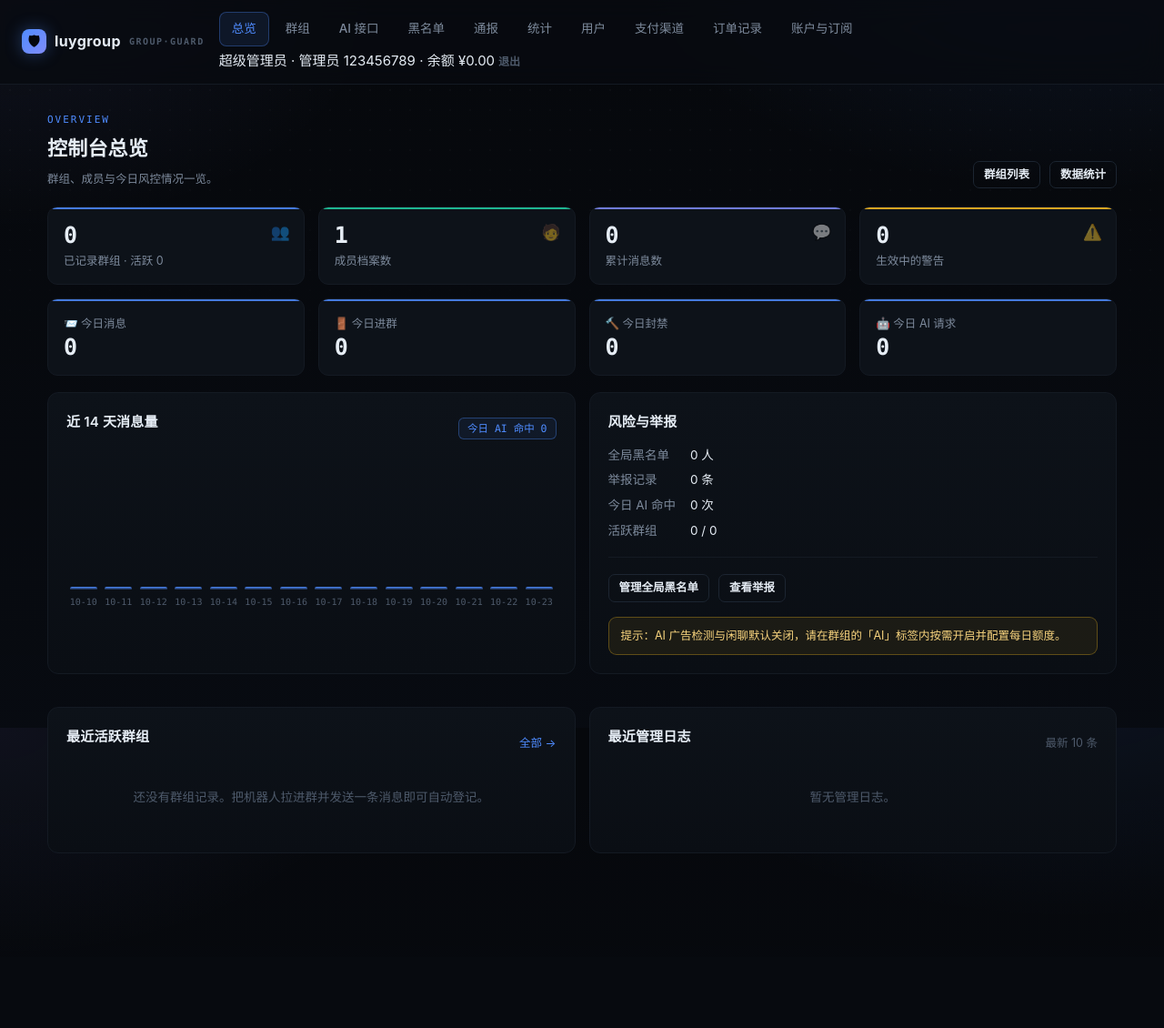
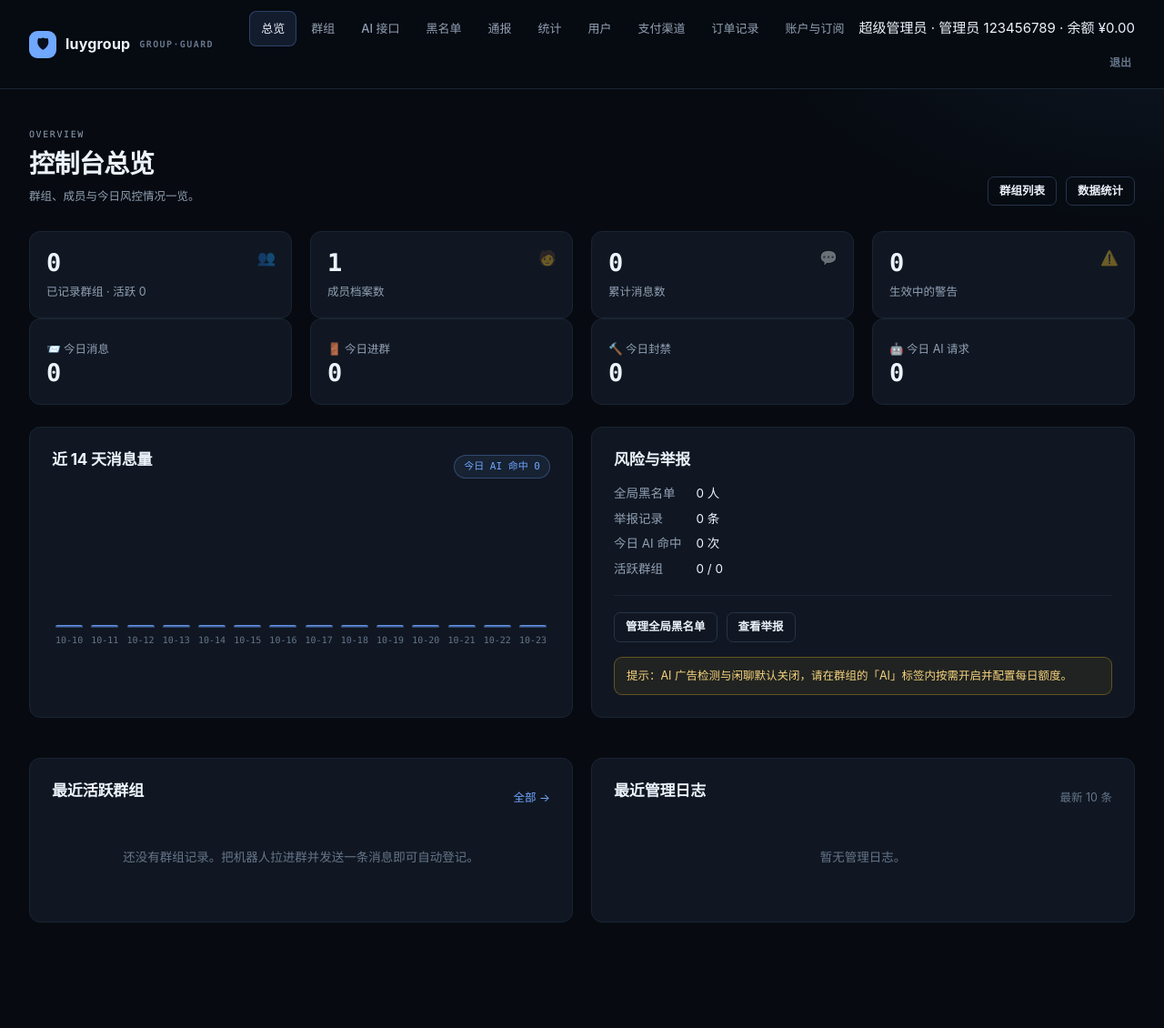
Before and after one commit to luolu1/luygroup, a FastAPI app: page / in a window 1280 px wide. Shown: the whole page at 91% size. Before the commit the page ends 938 px from the top, so only its background shows below. Run offline with FastAPI, Linux system fonts and the light colour scheme; the visitor is signed in with stand-in values (Sample User, id 1); data comes from the database, SQL or seed files in the repository; data that the repository does not hold is empty.

Commit message:
Unify console visual tokens and tighten layout rhythm

```diff
--- a/app/web/static/style.css
+++ b/app/web/static/style.css
@@ -1,20 +1,29 @@
 :root {
-  --bg: #06080c;
-  --bg-2: #0a0e14;
-  --panel: #0d1219;
-  --panel-2: #11161f;
-  --panel-3: #161c27;
-  --border: #1c2531;
-  --border-soft: #141a23;
-  --text: #e6edf5;
-  --muted: #7d8a9c;
-  --faint: #4e5a6b;
-  --accent: #4f8cff;
-  --accent-2: #22d3a6;
-  --accent-3: #818cf8;
-  --warn: #fbbf24;
-  --danger: #fb7185;
+  --bg: #070b11;
+  --bg-2: #0b1119;
+  --panel: #101722;
+  --panel-2: #151e2b;
+  --panel-3: #1b2635;
+  --border: #263449;
+  --border-soft: #1a2533;
+  --text: #edf3fb;
+  --muted: #91a0b4;
+  --faint: #65758a;
+  --accent: #70a7ff;
+  --accent-2: #37d6ad;
+  --accent-3: #9b9cfb;
+  --warn: #f6c65b;
+  --danger: #ff8295;
   --radius: 12px;
+  --radius-sm: 8px;
+  --content-max: 1280px;
+  --space-1: 4px;
+  --space-2: 8px;
+  --space-3: 12px;
+  --space-4: 16px;
+  --space-5: 20px;
+  --space-6: 24px;
+  --space-7: 32px;
   --mono: ui-monospace, "SF Mono", SFMono-Regular, "JetBrains Mono", Menlo, Consolas, monospace;
 }
 
@@ -23,12 +32,7 @@ html, body { min-height: 100%; }
 body {
   margin: 0;
   font-family: -apple-system, BlinkMacSystemFont, "Segoe UI", Roboto, "Helvetica Neue", Arial, "PingFang SC", "Microsoft YaHei", sans-serif;
-  background:
-    linear-gradient(transparent 0%, rgba(79, 140, 255, .02) 100%),
-    radial-gradient(900px 500px at 92% -8%, rgba(79, 140, 255, .09), transparent 55%),
-    radial-gradient(760px 460px at 0% 0%, rgba(129, 140, 248, .07), transparent 55%),
-    var(--bg);
-  background-attachment: fixed;
+  background: var(--bg);
   color: var(--text);
   line-height: 1.6;
   -webkit-font-smoothing: antialiased;
@@ -40,29 +44,31 @@ body::before {
   inset: 0;
   z-index: -1;
   pointer-events: none;
-  background-image: radial-gradient(rgba(255, 255, 255, .03) 1px, transparent 1px);
-  background-size: 22px 22px;
-  mask-image: linear-gradient(180deg, #000, transparent 70%);
+  background: radial-gradient(760px 420px at 100% 0%, rgba(112, 167, 255, .08), transparent 62%);
 }
-a { color: var(--accent); text-decoration: none; }
-a:hover { text-decoration: none; }
+::selection { background: rgba(112, 167, 255, .32); color: var(--text); }
+a { color: var(--accent); text-decoration: none; text-underline-offset: .2em; }
+a:hover { text-decoration: underline; }
+a:focus-visible, button:focus-visible, input:focus-visible, select:focus-visible, textarea:focus-visible {
+  outline: 2px solid var(--accent);
+  outline-offset: 2px;
+}
 code, .mono { font-family: var(--mono); }
 .muted { color: var(--muted); }
 .faint { color: var(--faint); }
 .small { font-size: 12.5px; }
 .nowrap { white-space: nowrap; }
-.break { word-break: break-all; }
+.break { word-break: break-word; overflow-wrap: anywhere; }
 
 /* ---------------------------------------------------------------- header */
 header.top {
   display: flex;
   align-items: center;
   justify-content: space-between;
-  gap: 16px;
-  padding: 13px 24px;
+  gap: 24px;
+  padding: 12px clamp(16px, 3vw, 32px);
   border-bottom: 1px solid var(--border-soft);
-  background: rgba(8, 11, 16, .78);
-  backdrop-filter: blur(14px) saturate(140%);
+  background: rgba(7, 11, 17, .94);
   position: sticky;
   top: 0;
   z-index: 30;
@@ -70,165 +76,121 @@ header.top {
 header.top .brand {
   display: flex;
   align-items: center;
-  gap: 9px;
+  gap: 10px;
   font-weight: 700;
   font-size: 16px;
-  letter-spacing: .4px;
+  letter-spacing: .2px;
   color: var(--text);
   white-space: nowrap;
 }
 header.top .brand .logo {
-  width: 27px;
-  height: 27px;
-  border-radius: 8px;
+  width: 30px;
+  height: 30px;
+  border-radius: 9px;
   display: grid;
   place-items: center;
-  background: linear-gradient(135deg, var(--accent), var(--accent-3));
-  color: #04070b;
+  background: var(--accent);
+  color: #08101d;
   font-size: 15px;
-  box-shadow: 0 0 18px rgba(79, 140, 255, .35);
 }
 header.top .brand .tag {
   font-family: var(--mono);
   font-size: 10px;
   color: var(--faint);
-  letter-spacing: 1.5px;
+  letter-spacing: 1.4px;
 }
-header.top nav { display: flex; gap: 4px; flex-wrap: wrap; align-items: center; }
+header.top nav { display: flex; gap: 3px; flex-wrap: wrap; align-items: center; justify-content: flex-end; }
 header.top nav a {
-  padding: 7px 13px;
-  border-radius: 8px;
+  padding: 8px 12px;
+  border-radius: var(--radius-sm);
   color: var(--muted);
-  font-size: 13.5px;
-  font-weight: 500;
+  font-size: 13px;
+  font-weight: 550;
   border: 1px solid transparent;
-  transition: .15s;
+  transition: color .15s, background .15s, border-color .15s;
 }
-header.top nav a:hover { color: var(--text); background: var(--panel-2); }
-header.top nav a.active {
-  color: var(--accent);
-  background: rgba(79, 140, 255, .1);
-  border-color: rgba(79, 140, 255, .32);
-}
+header.top nav a:hover { color: var(--text); background: var(--panel-2); text-decoration: none; }
+header.top nav a.active { color: var(--text); background: rgba(112, 167, 255, .12); border-color: rgba(112, 167, 255, .28); }
 header.top nav a.ident { color: var(--faint); font-family: var(--mono); font-size: 12px; }
 header.top nav .logout-form { display: inline; margin: 0; }
-header.top nav button.linklike {
-  background: none; border: 0; padding: 0; cursor: pointer;
-  color: var(--faint); font-family: var(--mono); font-size: 12px;
-}
+header.top nav button.linklike { background: none; border: 0; padding: 8px 4px; cursor: pointer; color: var(--faint); font-family: var(--mono); font-size: 12px; }
 header.top nav button.linklike:hover { filter: none; text-decoration: underline; }
 
 /* ---------------------------------------------------------------- layout */
-main { max-width: 1220px; margin: 0 auto; padding: 30px 22px 96px; }
-h1 { font-size: 22px; margin: 0 0 6px; letter-spacing: .2px; font-weight: 650; }
-h2 { font-size: 15px; margin: 0 0 14px; font-weight: 600; letter-spacing: .2px; }
-h3 { font-size: 13.5px; margin: 0 0 10px; font-weight: 600; }
-.page-head {
-  display: flex;
-  align-items: flex-end;
-  justify-content: space-between;
-  gap: 16px;
-  flex-wrap: wrap;
-  margin-bottom: 20px;
-}
-.eyebrow {
-  font-family: var(--mono);
-  font-size: 11px;
-  letter-spacing: 2px;
-  text-transform: uppercase;
-  color: var(--accent);
-  margin-bottom: 6px;
-}
-.card {
-  background: linear-gradient(180deg, var(--panel), var(--bg-2));
-  border: 1px solid var(--border-soft);
-  border-radius: var(--radius);
-  padding: 20px;
-  margin-bottom: 18px;
-}
+main { max-width: var(--content-max); margin: 0 auto; padding: clamp(24px, 4vw, 42px) clamp(16px, 3vw, 32px) 96px; }
+h1 { font-size: clamp(24px, 2.2vw, 30px); line-height: 1.2; margin: 0 0 8px; letter-spacing: -.025em; font-weight: 700; }
+h2 { font-size: 17px; line-height: 1.3; margin: 0 0 16px; font-weight: 650; letter-spacing: -.01em; }
+h3 { font-size: 14px; line-height: 1.35; margin: 0 0 10px; font-weight: 650; }
+.page-head { display: flex; align-items: flex-end; justify-content: space-between; gap: 20px; flex-wrap: wrap; margin-bottom: 28px; }
+.eyebrow { font-family: var(--mono); font-size: 10px; letter-spacing: 1.6px; text-transform: uppercase; color: var(--muted); margin-bottom: 8px; }
+.card { background: var(--panel); border: 1px solid var(--border-soft); border-radius: var(--radius); padding: clamp(18px, 2vw, 24px); margin-bottom: 20px; }
 .card:hover { border-color: var(--border); }
 .card.tight { padding: 16px 18px; }
 .card > :last-child { margin-bottom: 0; }
-
-.grid { display: grid; gap: 15px; }
-.grid.cols-2 { grid-template-columns: repeat(auto-fit, minmax(320px, 1fr)); }
-.grid.cols-3 { grid-template-columns: repeat(auto-fit, minmax(190px, 1fr)); }
-.grid.cols-4 { grid-template-columns: repeat(auto-fit, minmax(150px, 1fr)); }
+.grid { display: grid; gap: 20px; }
+.grid.cols-2 { grid-template-columns: repeat(auto-fit, minmax(min(320px, 100%), 1fr)); }
+.grid.cols-3 { grid-template-columns: repeat(auto-fit, minmax(min(190px, 100%), 1fr)); }
+.grid.cols-4 { grid-template-columns: repeat(auto-fit, minmax(min(150px, 100%), 1fr)); }
 
 .stat {
   position: relative;
-  overflow: hidden;
   background: var(--panel);
   border: 1px solid var(--border-soft);
-  border-radius: 11px;
-  padding: 15px 17px;
+  border-radius: var(--radius);
+  padding: 18px;
 }
-.stat::before {
-  content: "";
-  position: absolute;
-  top: 0; left: 0; right: 0;
-  height: 2px;
-  background: var(--c, var(--accent));
-  opacity: .85;
-}
-.stat .num {
-  font-size: 25px;
-  font-weight: 700;
-  line-height: 1.25;
-  font-family: var(--mono);
-  letter-spacing: -.5px;
-}
-.stat .lbl { color: var(--muted); font-size: 12.5px; margin-top: 2px; }
-.stat .ic { position: absolute; top: 14px; right: 15px; font-size: 17px; opacity: .45; }
+.stat .num { font-size: 27px; font-weight: 700; line-height: 1.2; font-family: var(--mono); font-variant-numeric: tabular-nums; letter-spacing: -.04em; }
+.stat .lbl { color: var(--muted); font-size: 12.5px; margin-top: 5px; }
+.stat .ic { position: absolute; top: 16px; right: 17px; font-size: 16px; opacity: .38; }
 
 /* ---------------------------------------------------------------- forms */
 button, .btn {
   background: var(--accent);
-  color: #04070b;
-  border: none;
-  border-radius: 9px;
-  padding: 9px 16px;
+  color: #07101d;
+  border: 1px solid transparent;
+  border-radius: var(--radius-sm);
+  padding: 10px 16px;
   font-size: 13.5px;
   cursor: pointer;
-  font-weight: 600;
+  font-weight: 650;
   display: inline-block;
-  transition: .15s;
+  transition: color .15s, background .15s, border-color .15s, transform .1s;
   font-family: inherit;
   line-height: 1.3;
 }
-button:hover, .btn:hover { filter: brightness(1.12); }
+button:hover, .btn:hover { filter: brightness(1.08); }
+button:active, .btn:active { transform: translateY(1px); }
 button:disabled, .btn:disabled { background: var(--panel-3); color: var(--faint); cursor: not-allowed; filter: none; }
-button.danger, .btn.danger { background: var(--danger); color: #1a0206; }
+button.danger, .btn.danger { background: var(--danger); color: #16070b; }
 button.ghost, .btn.ghost { background: transparent; border: 1px solid var(--border); color: var(--text); }
-button.ghost:hover, .btn.ghost:hover {
-  border-color: var(--accent);
-  color: var(--accent);
-  filter: none;
-  background: rgba(79, 140, 255, .06);
-}
-button.sm, .btn.sm { padding: 6px 11px; font-size: 12.5px; border-radius: 7px; }
+button.ghost:hover, .btn.ghost:hover { border-color: var(--accent); color: var(--accent); filter: none; background: rgba(112, 167, 255, .08); }
+button.sm, .btn.sm { padding: 7px 12px; font-size: 12.5px; border-radius: 7px; }
+
 
 input[type=text], input[type=password], input[type=number], input[type=search], select, textarea {
   width: 100%;
-  padding: 9px 12px;
-  background: var(--bg);
+  padding: 10px 12px;
+  background: var(--bg-2);
   font-family: inherit;
   border: 1px solid var(--border);
-  border-radius: 9px;
+  border-radius: var(--radius-sm);
   color: var(--text);
   font-size: 14px;
-  transition: .15s;
+  transition: border-color .15s, box-shadow .15s, background .15s;
+  caret-color: var(--accent);
 }
-textarea { resize: vertical; min-height: 84px; line-height: 1.55; }
+textarea { resize: vertical; min-height: 96px; line-height: 1.6; }
+input:hover, select:hover, textarea:hover { border-color: #2d3a50; }
 input:focus, select:focus, textarea:focus {
   outline: none;
   border-color: var(--accent);
-  box-shadow: 0 0 0 3px rgba(79, 140, 255, .13);
+  box-shadow: 0 0 0 3px rgba(112, 167, 255, .16);
 }
 input::placeholder, textarea::placeholder { color: var(--faint); }
 label { display: block; margin: 12px 0 6px; font-size: 13px; color: var(--muted); }
-label.inline { display: inline-flex; align-items: center; gap: 7px; margin: 0; cursor: pointer; }
+label.inline { display: inline-flex; align-items: center; gap: 8px; margin: 0; cursor: pointer; }
 input[type=checkbox].check { width: 16px; height: 16px; accent-color: var(--accent); cursor: pointer; vertical-align: middle; flex: none; }
+
 
 .form-grid { display: grid; grid-template-columns: repeat(auto-fit, minmax(220px, 1fr)); gap: 0 18px; }
 .form-grid .span-2 { grid-column: 1 / -1; }
@@ -265,43 +227,39 @@ input[type=checkbox].check { width: 16px; height: 16px; accent-color: var(--acce
 .table-wrap {
   width: 100%;
   overflow-x: auto;
-  border-radius: 10px;
+  border-radius: var(--radius-sm);
   border: 1px solid var(--border-soft);
+  background: var(--bg-2);
+  scrollbar-color: var(--border) transparent;
+  scrollbar-width: thin;
 }
-table { width: 100%; border-collapse: collapse; font-size: 13.5px; }
-th, td { text-align: left; padding: 10px 12px; border-bottom: 1px solid var(--border-soft); vertical-align: middle; }
-thead th {
-  color: var(--muted);
-  font-weight: 500;
-  background: var(--bg-2);
-  white-space: nowrap;
-  font-family: var(--mono);
-  font-size: 11.5px;
-  letter-spacing: .5px;
-  text-transform: uppercase;
-}
+table { width: 100%; border-collapse: collapse; font-size: 13.5px; min-width: 520px; }
+th, td { text-align: left; padding: 12px 14px; border-bottom: 1px solid var(--border-soft); vertical-align: middle; }
+thead th { color: var(--muted); font-weight: 550; background: var(--panel-2); white-space: nowrap; font-size: 11px; letter-spacing: .08em; text-transform: uppercase; }
 tbody tr { transition: background .12s; }
-tbody tr:hover { background: rgba(79, 140, 255, .04); }
+tbody tr:hover { background: rgba(112, 167, 255, .05); }
 tbody tr:last-child td { border-bottom: none; }
-td.num, th.num { text-align: right; font-family: var(--mono); }
-.empty { padding: 30px 16px; text-align: center; color: var(--faint); font-size: 13.5px; }
+td.num, th.num { text-align: right; font-family: var(--mono); font-variant-numeric: tabular-nums; }
+.empty { padding: 36px 16px; text-align: center; color: var(--faint); font-size: 13.5px; }
+
 
 /* ---------------------------------------------------------------- badges */
 .badge {
-  display: inline-block;
-  padding: 2px 9px;
-  border-radius: 6px;
-  font-size: 11.5px;
+  display: inline-flex;
+  align-items: center;
+  padding: 3px 10px;
+  border-radius: 999px;
+  font-size: 11px;
   border: 1px solid var(--border);
   color: var(--muted);
   white-space: nowrap;
   font-family: var(--mono);
 }
-.badge.ok { color: var(--accent-2); border-color: rgba(34, 211, 166, .35); background: rgba(34, 211, 166, .07); }
-.badge.bad { color: var(--danger); border-color: rgba(251, 113, 133, .35); background: rgba(251, 113, 133, .07); }
-.badge.info { color: var(--accent); border-color: rgba(79, 140, 255, .35); background: rgba(79, 140, 255, .07); }
-.badge.warn { color: var(--warn); border-color: rgba(251, 191, 36, .35); background: rgba(251, 191, 36, .07); }
-.badge.purple { color: var(--accent-3); border-color: rgba(129, 140, 248, .35); background: rgba(129, 140, 248, .07); }
+.badge.ok { color: var(--accent-2); border-color: rgba(55, 214, 173, .3); background: rgba(55, 214, 173, .08); }
+.badge.bad { color: var(--danger); border-color: rgba(255, 130, 149, .3); background: rgba(255, 130, 149, .08); }
+.badge.info { color: var(--accent); border-color: rgba(112, 167, 255, .3); background: rgba(112, 167, 255, .08); }
+.badge.warn { color: var(--warn); border-color: rgba(246, 198, 91, .3); background: rgba(246, 198, 91, .08); }
+.badge.purple { color: var(--accent-3); border-color: rgba(155, 156, 251, .3); background: rgba(155, 156, 251, .08); }
 
 /* ---------------------------------------------------------------- misc */
 .banner { padding: 11px 15px; border-radius: 9px; margin-bottom: 16px; font-size: 13.5px; }
--- a/app/web/templates/base.html
+++ b/app/web/templates/base.html
@@ -5,7 +5,7 @@
   <meta name="viewport" content="width=device-width, initial-scale=1">
   <meta name="robots" content="noindex,nofollow">
   <link rel="icon" href="/favicon.svg" type="image/svg+xml">
-  <link rel="stylesheet" href="/static/style.css?v=20261020-6">
+  <link rel="stylesheet" href="/static/style.css?v=20261102-1">
   <title>{% block title %}控制台{% endblock %} · luygroup</title>
 </head>
 <body>
@@ -38,10 +38,10 @@
     {% set flash_msg = request.query_params.get('msg') %}
     {% set flash_err = request.query_params.get('err') %}
     {% if flash_msg %}
-    <div class="banner ok">{{ flash_msg }}<span class="faint" data-dismiss style="float:right;cursor:pointer">✕</span></div>
+    <div class="banner ok" role="status">{{ flash_msg }}<span class="faint" data-dismiss style="float:right;cursor:pointer" aria-label="关闭提示">✕</span></div>
     {% endif %}
     {% if flash_err %}
-    <div class="banner err">{{ flash_err }}<span class="faint" data-dismiss style="float:right;cursor:pointer">✕</span></div>
+    <div class="banner err" role="alert">{{ flash_err }}<span class="faint" data-dismiss style="float:right;cursor:pointer" aria-label="关闭错误提示">✕</span></div>
     {% endif %}
 
     {% block content %}{% endblock %}
--- a/app/web/templates/dashboard.html
+++ b/app/web/templates/dashboard.html
@@ -36,7 +36,7 @@
   </div>
 </div>
 
-<div class="grid cols-4" style="margin-top:15px">
+<div class="grid cols-4">
   <div class="stat">
     <div class="lbl">📨 今日消息</div>
     <div class="num">{{ today_messages }}</div>
@@ -55,7 +55,7 @@
   </div>
 </div>
 
-<div class="grid cols-2" style="margin-top:18px">
+<div class="grid cols-2" style="margin-top:24px">
   <div class="card">
     <div class="spread">
       <h2>近 14 天消息量</h2>
@@ -97,7 +97,7 @@
   </div>
 </div>
 
-<div class="grid cols-2" style="margin-top:18px">
+<div class="grid cols-2" style="margin-top:24px">
   <div class="card">
     <div class="spread">
       <h2>最近活跃群组</h2>
```
Also changed, not shown: other parts of app/web/static/style.css (+44 -23 lines).
